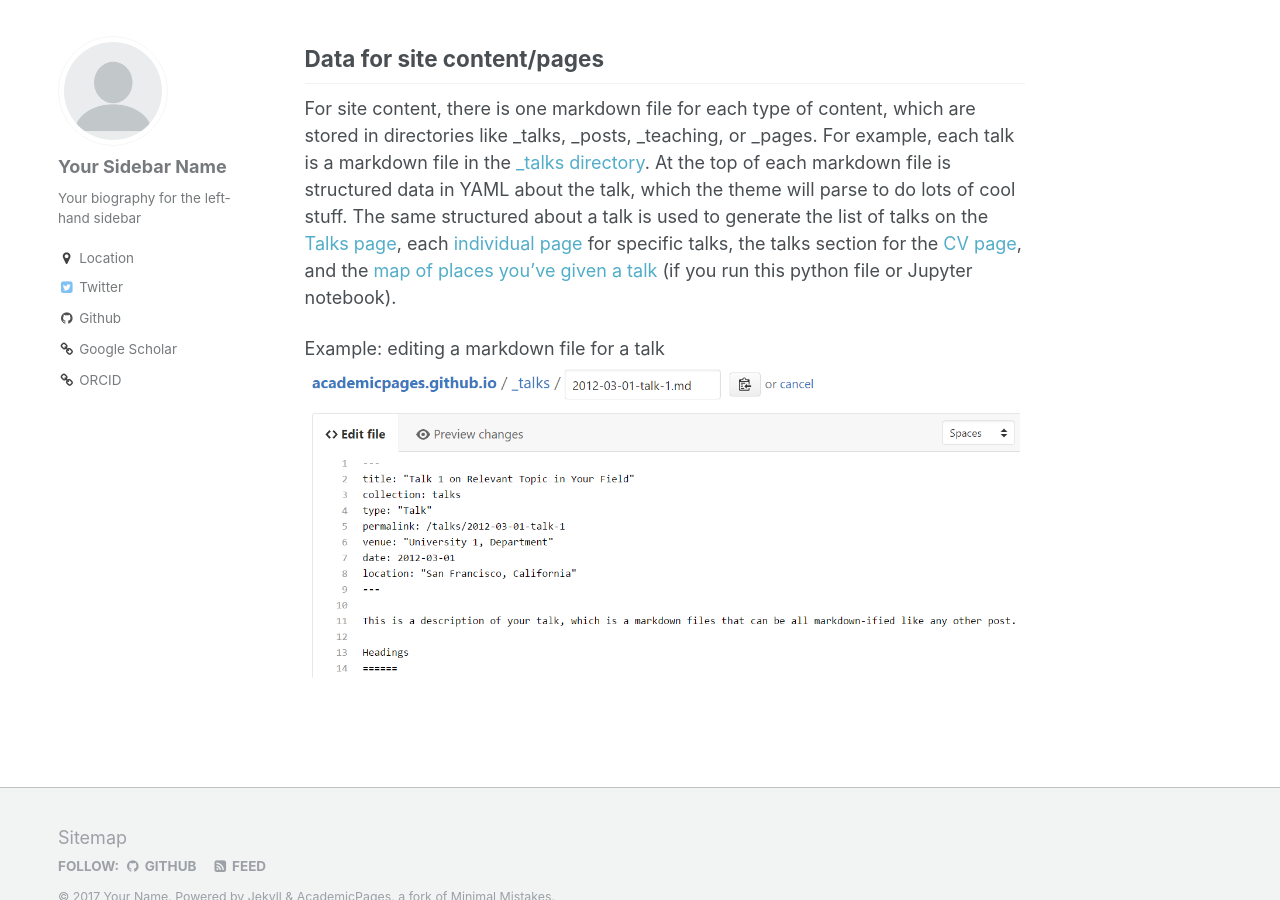
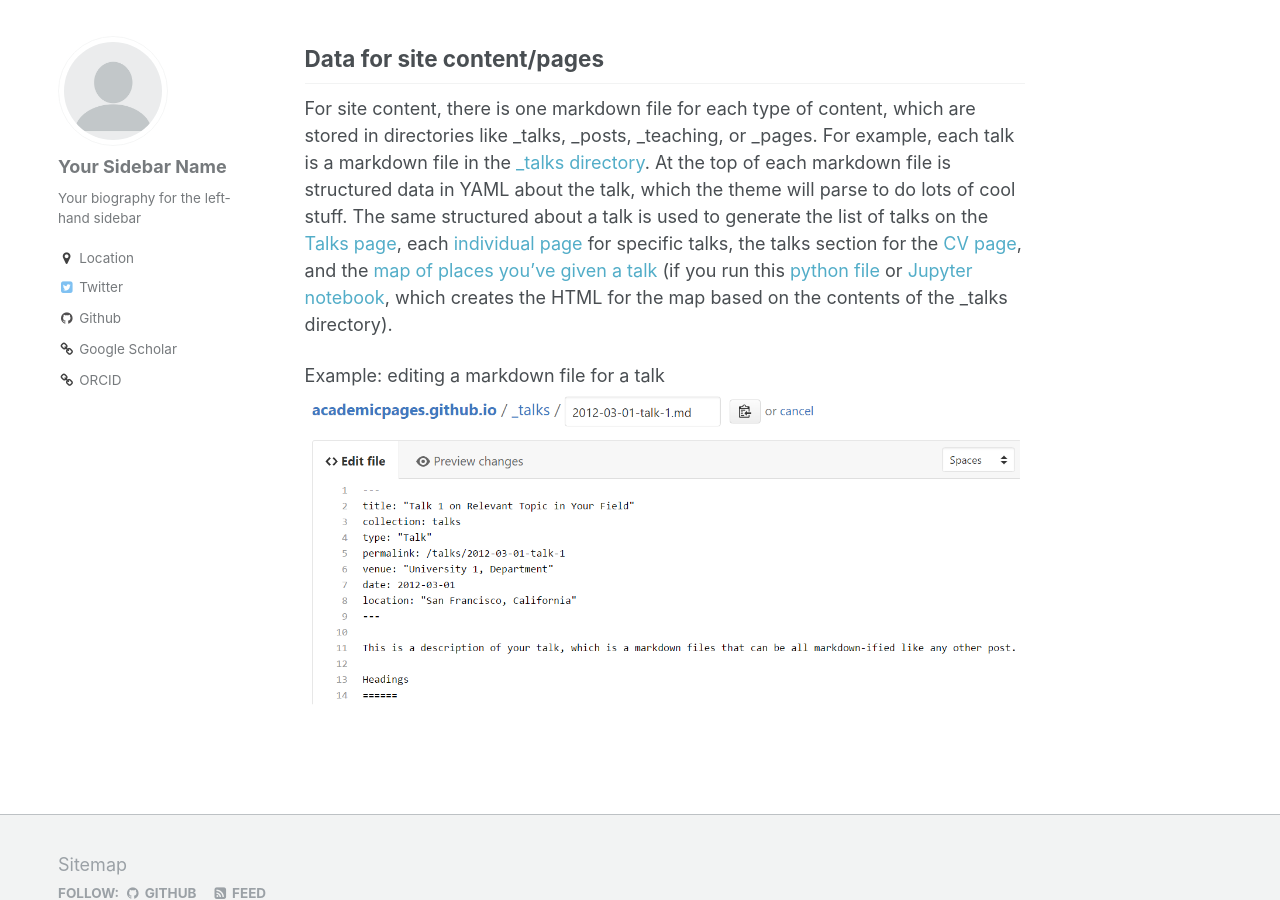
Before and after one commit to binhqnguyen/binhqnguyen.github.io, a Jekyll site: the page built from _pages/about.md, in a window 1280 px wide and 900 px high, scrolled down 759 px. Built offline with Jekyll 4.4.1, drawn with Linux system fonts in a browser that asks for light colours.

Commit message:
Update about.md

```diff
--- a/_pages/about.md
+++ b/_pages/about.md
@@ -20,7 +20,7 @@ The main configuration file for the site is in the base directory in [_config.ym
 
 Data for site content/pages
 ------
-For site content, there is one markdown file for each type of content, which are stored in directories like _talks, _posts, _teaching, or _pages. For example, each talk is a markdown file in the [_talks directory](https://github.com/academicpages/academicpages.github.io/tree/master/_talks). At the top of each markdown file is structured data in YAML about the talk, which the theme will parse to do lots of cool stuff. The same structured about a talk is used to generate the list of talks on the [Talks page](https://academicpages.github.io/talks), each [individual page](https://academicpages.github.io/talks/2012-03-01-talk-1) for specific talks, the talks section for the [CV page](https://academicpages.github.io/cv), and the [map of places you've given a talk](https://academicpages.github.io/talkmap.html) (if you run this python file or Jupyter notebook).
+For site content, there is one markdown file for each type of content, which are stored in directories like _talks, _posts, _teaching, or _pages. For example, each talk is a markdown file in the [_talks directory](https://github.com/academicpages/academicpages.github.io/tree/master/_talks). At the top of each markdown file is structured data in YAML about the talk, which the theme will parse to do lots of cool stuff. The same structured about a talk is used to generate the list of talks on the [Talks page](https://academicpages.github.io/talks), each [individual page](https://academicpages.github.io/talks/2012-03-01-talk-1) for specific talks, the talks section for the [CV page](https://academicpages.github.io/cv), and the [map of places you've given a talk](https://academicpages.github.io/talkmap.html) (if you run this [python file](https://github.com/academicpages/academicpages.github.io/blob/master/talkmap.py) or [Jupyter notebook](https://github.com/academicpages/academicpages.github.io/blob/master/talkmap.ipynb), which creates the HTML for the map based on the contents of the _talks directory).
 
 Example: editing a markdown file for a talk
 ![Editing a markdown file for a talk](/images/editing-talk.png "Editing a markdown file for a talk")
```
